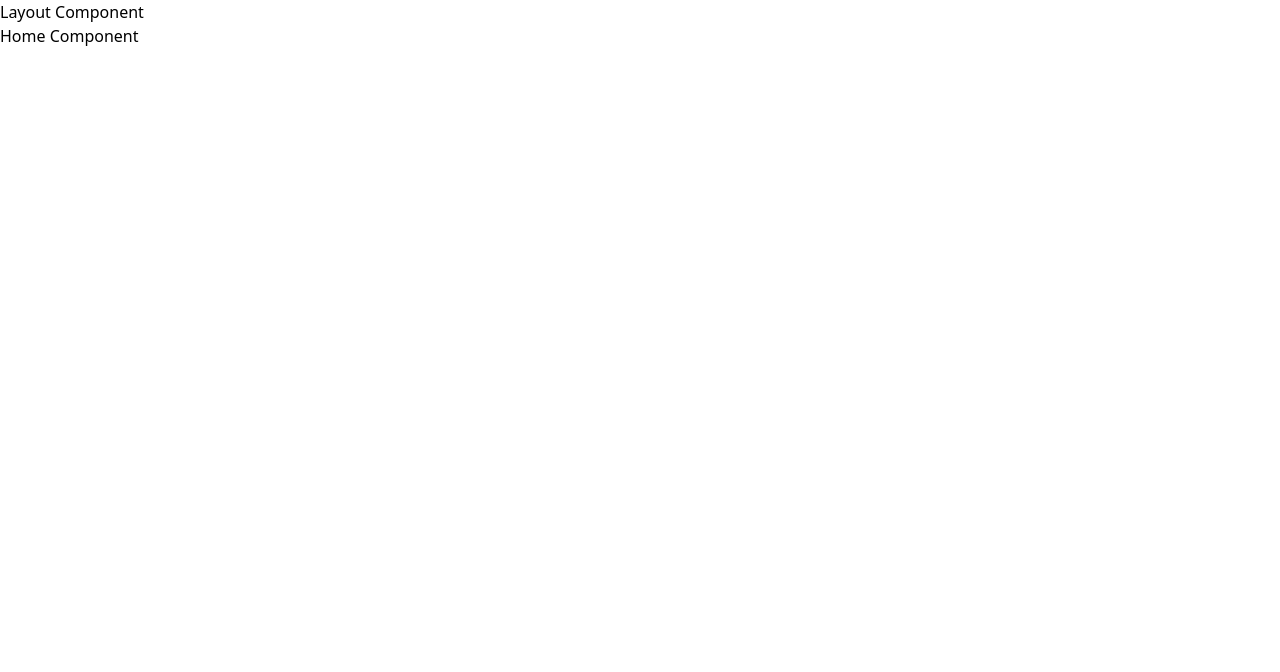
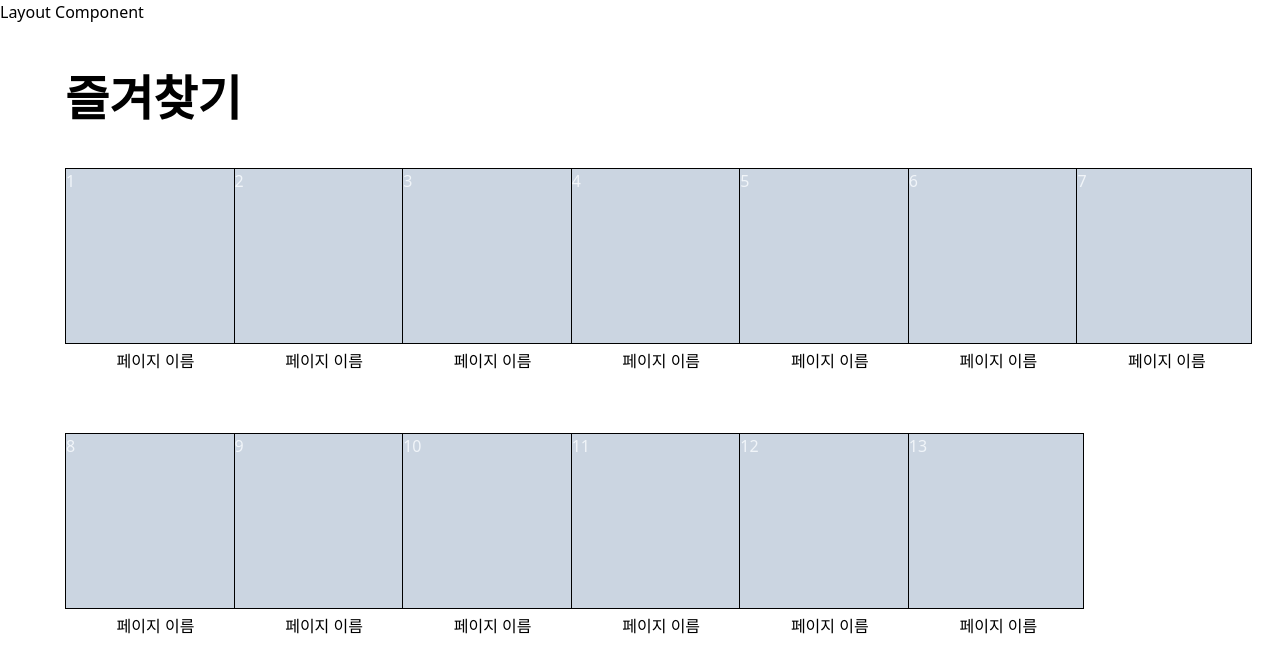
Before and after one commit to JobNest-useTeamWork/jobnest-frontend, a React (Vite) app: page / in a window 1280 px wide. Shown: the top 672 px of the page. Built offline with nearby package versions, Linux system fonts and the light colour scheme.

Commit message:
[feat] 즐겨찾기 기능 베이스생성

```diff
--- /dev/null
+++ b/src/components/bookmarkedList/BookmarkedList.tsx
@@ -0,0 +1,22 @@
+import { useState } from "react";
+
+
+const BookmarkedList = () => {
+
+    const gridArr = [1,2,3,4,5,6,7,8,9,10,11,12,13];
+    const [gridItem, setGridItem] = useState();
+
+    return (
+        <div className="grid grid-cols-7 gap-x-[30px] gap-y-[89px] pt-[46px]">
+            {gridArr.map((g) => (
+            <div>
+                <div className="size-44 bg-slate-300 text-slate-100 border-black border-[1px]">{g}</div>
+                <button className="absolute w-[181px] h-[34px] text-center">페이지 이름</button>
+            </div>
+            ))}
+        </div>
+
+    );
+}
+
+export default BookmarkedList;
--- a/src/layouts/Layout.tsx
+++ b/src/layouts/Layout.tsx
@@ -4,7 +4,9 @@ const Layout = () => {
   return (
     <>
       <h1>Layout Component</h1>
-      <Outlet />
+      <section className="">
+        <Outlet />
+      </section>
     </>
   );
 };
--- a/src/pages/Home.tsx
+++ b/src/pages/Home.tsx
@@ -1,8 +1,12 @@
+import BookmarkedList from "../components/bookmarkedList/BookmarkedList";
+
+
 const Home = () => {
   return (
-    <>
-      <h1>Home Component</h1>
-    </>
+      <div className='flex flex-col w-full h-full relative px-[65px] pt-[50px]'>
+        <h1 className="text-5xl font-bold">즐겨찾기</h1>
+        <BookmarkedList />
+      </div>
   );
 };
 export default Home;
```
